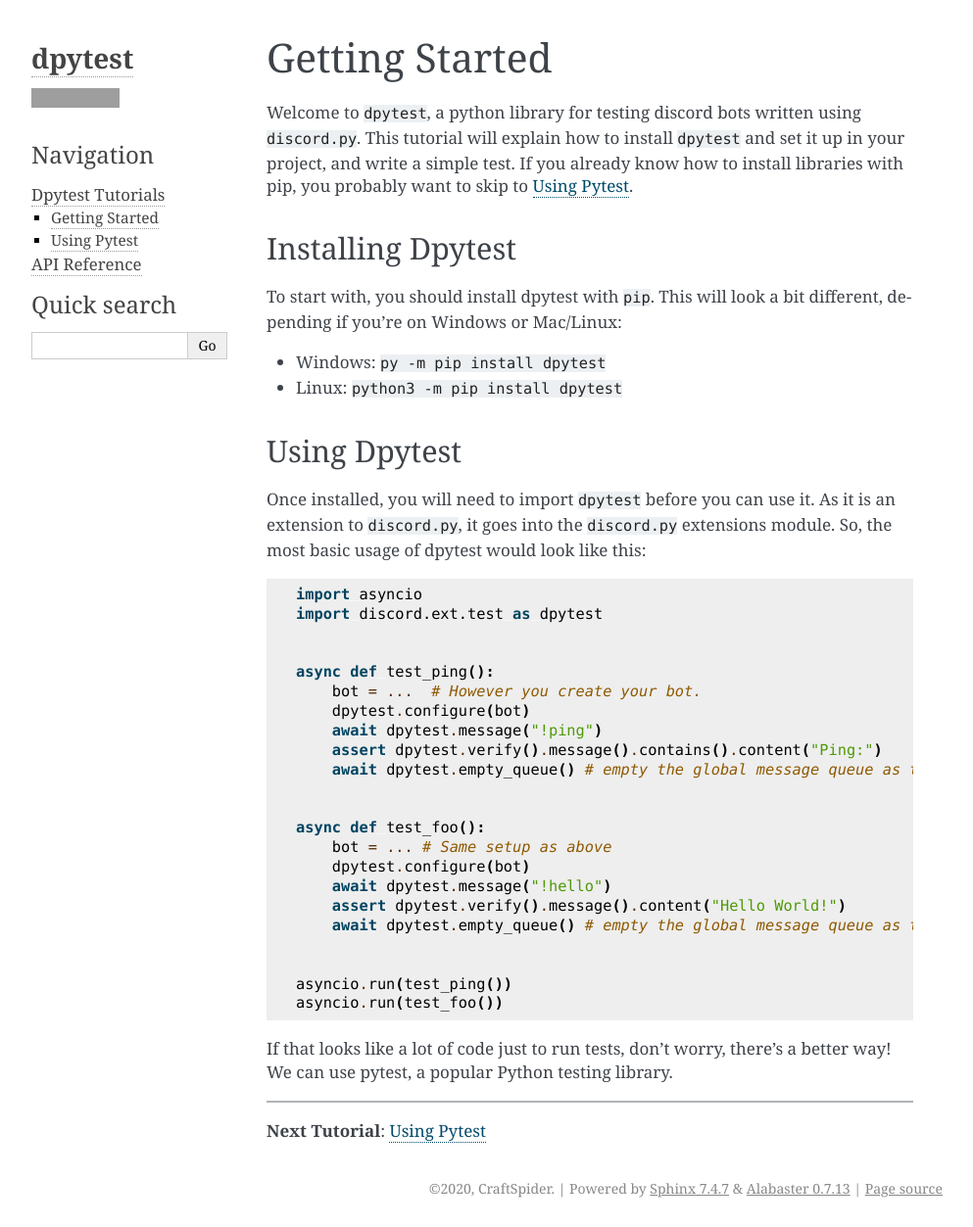
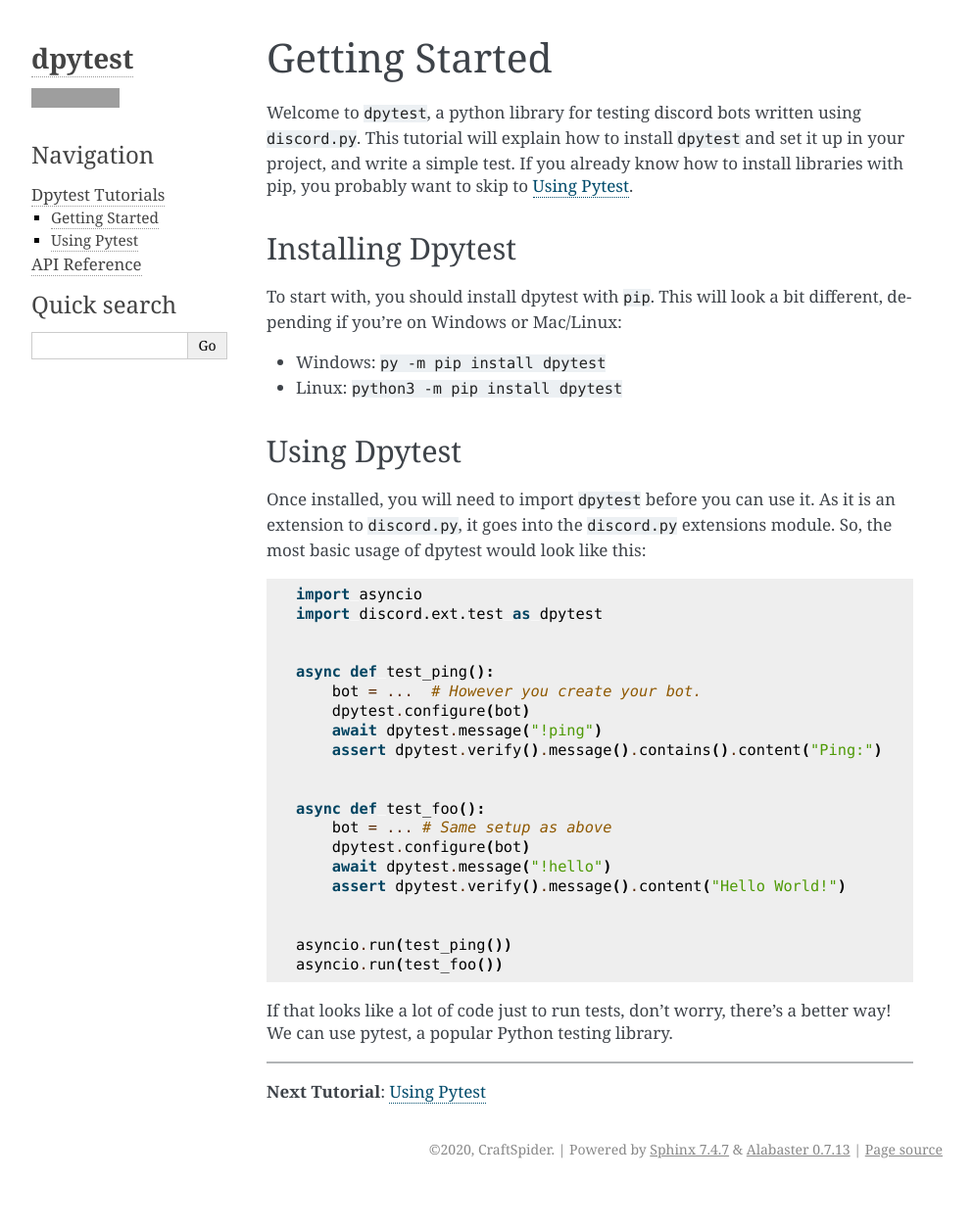
Before and after one commit to CraftSpider/dpytest, a Sphinx documentation site: the page built from docs/tutorials/getting_started.rst, in a window 1280 px wide. Shown: the whole page at 98% size, without its empty margins (148-1141 px from the left). Built offline with Sphinx 7.4.7, drawn with Linux system fonts in a browser that asks for light colours; after the commit the page ends 1213 px from its top, so only the background shows below that; grey boxes are pictures that could not be loaded.

Commit message:
Revert "Add the empty_queue call to testing without pytest tuto"
It's better to let the basic use case, well, basic

This reverts commit a99a026e13fc561bbcdb9d2826e90e57d8f9ca54.

```diff
--- a/docs/tutorials/getting_started.rst
+++ b/docs/tutorials/getting_started.rst
@@ -32,7 +32,6 @@
         dpytest.configure(bot)
         await dpytest.message("!ping")
         assert dpytest.verify().message().contains().content("Ping:")
-        await dpytest.empty_queue() # empty the global message queue as test teardown
 
 
     async def test_foo():
@@ -40,7 +39,6 @@
         dpytest.configure(bot)
         await dpytest.message("!hello")
         assert dpytest.verify().message().content("Hello World!")
-        await dpytest.empty_queue() # empty the global message queue as test teardown
 
 
     asyncio.run(test_ping())
```
